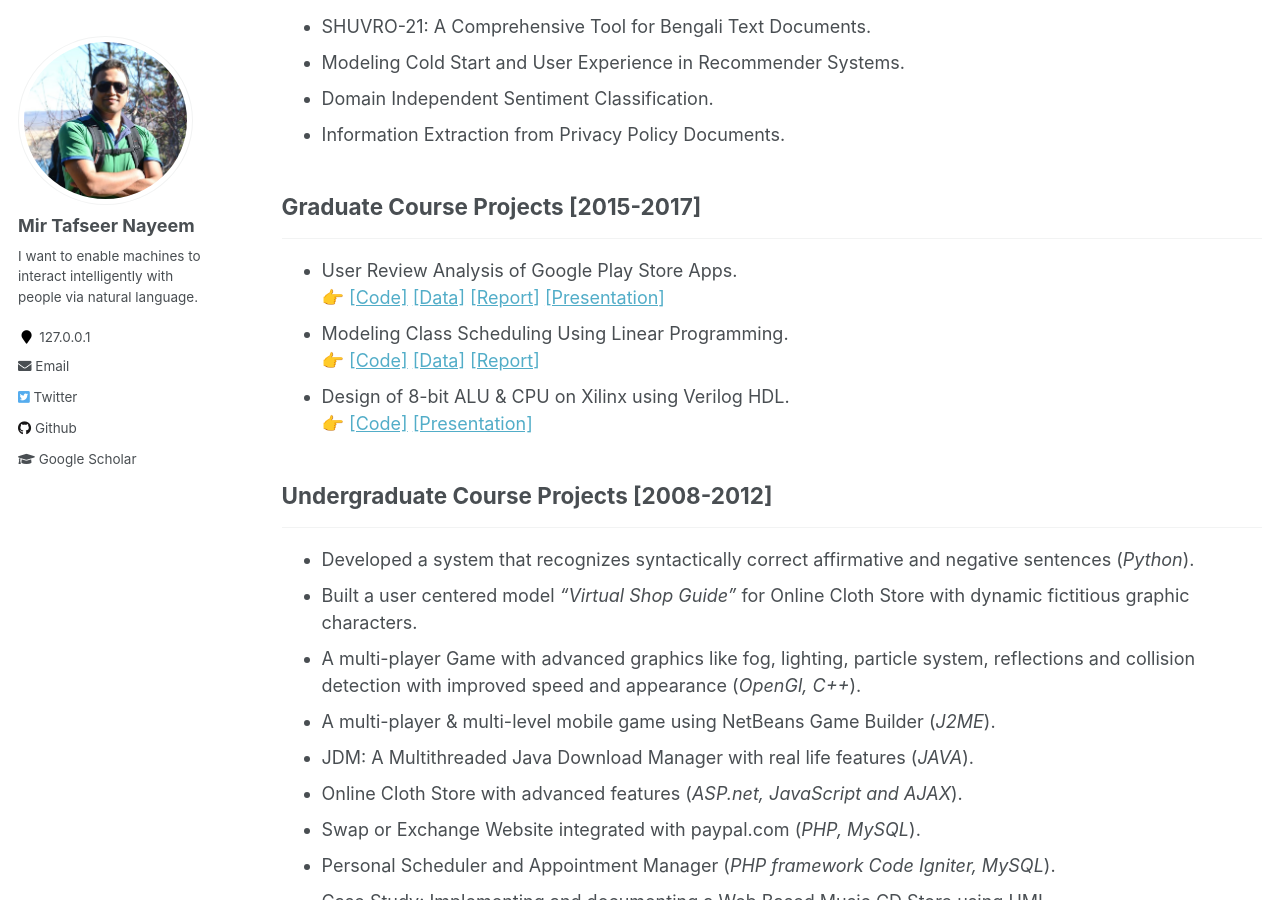
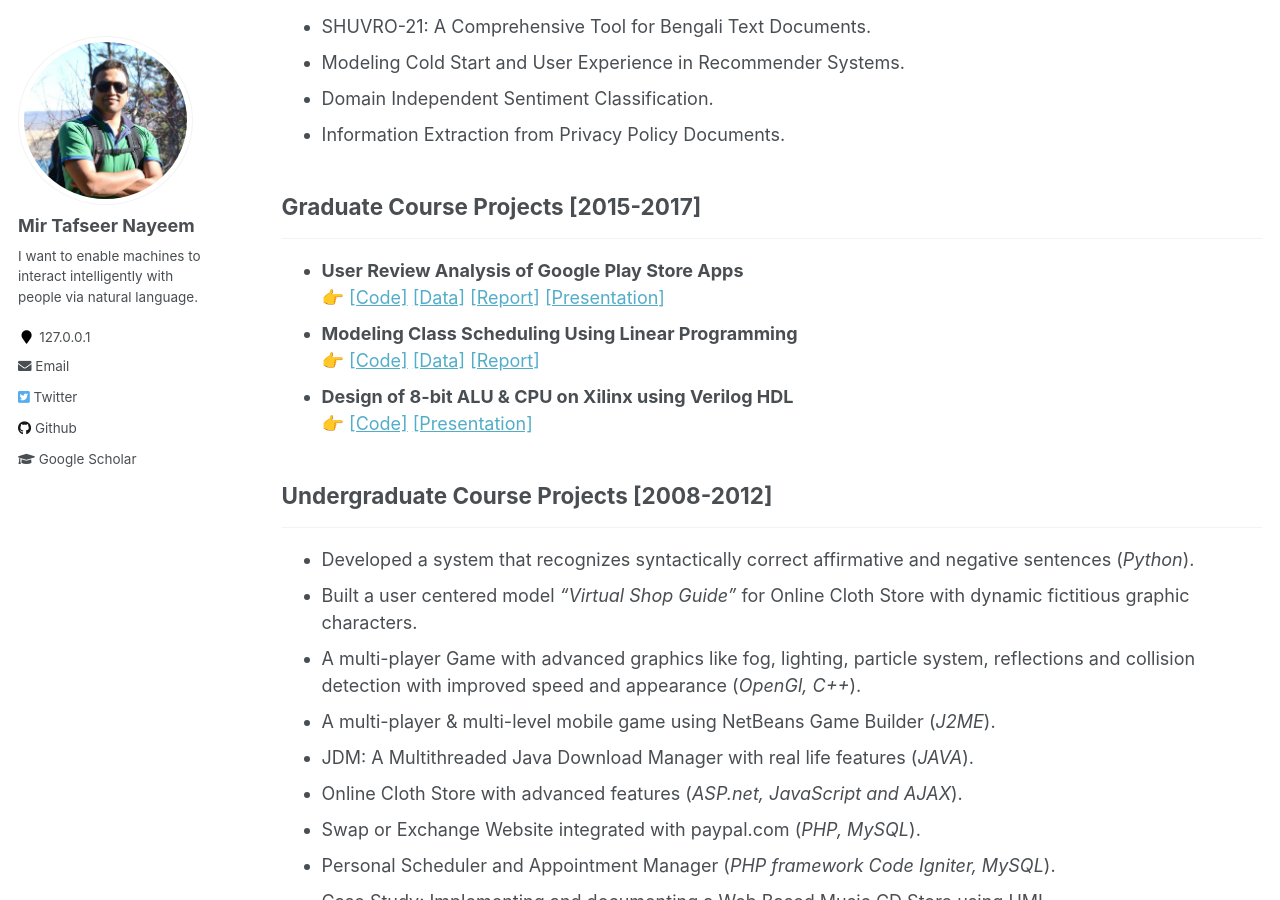
Before and after one commit to sujan-sarker/sujan-sarker.github.io, a Jekyll site: the page built from _pages/projects.md, in a window 1280 px wide and 900 px high, scrolled down 319 px. Built offline with Jekyll 4.4.1, drawn with Linux system fonts in a browser that asks for light colours.

```diff
--- a/_pages/projects.md
+++ b/_pages/projects.md
@@ -24,11 +24,11 @@ author_profile: true
 
 ## Graduate Course Projects [2015-2017]
 ----------------
-* User Review Analysis of Google Play Store Apps. <br/>
+* **User Review Analysis of Google Play Store Apps** <br/>
 👉 [[Code]](https://github.com/tafseer-nayeem/CPSC5310-Machine_Learning) [[Data]](https://github.com/tafseer-nayeem/AppReview-dataset) [[Report]](https://tafseer-nayeem.github.io/files/Machine_Learning_Project_Report.pdf) [[Presentation]](https://tafseer-nayeem.github.io/files/Machine_Learning_Project_Presentation.pdf)
-* Modeling Class Scheduling Using Linear Programming. <br/>
+* **Modeling Class Scheduling Using Linear Programming** <br/>
 👉 [[Code]](https://github.com/tafseer-nayeem/CPSC5110-Computational_Optimization) [[Data]](https://tafseer-nayeem.github.io/files/Optimization_project_courseData.pdf) [[Report]](https://tafseer-nayeem.github.io/files/Optimization_Project_Report.pdf)
-* Design of 8-bit ALU & CPU on Xilinx using Verilog HDL. <br/>
+* **Design of 8-bit ALU & CPU on Xilinx using Verilog HDL** <br/>
 👉 [[Code]](https://github.com/tafseer-nayeem/CPSC5210-VLSI_Design) [[Presentation]](https://tafseer-nayeem.github.io/files/VLSI_Design_Course_Presentation.pdf)
 
 
```
